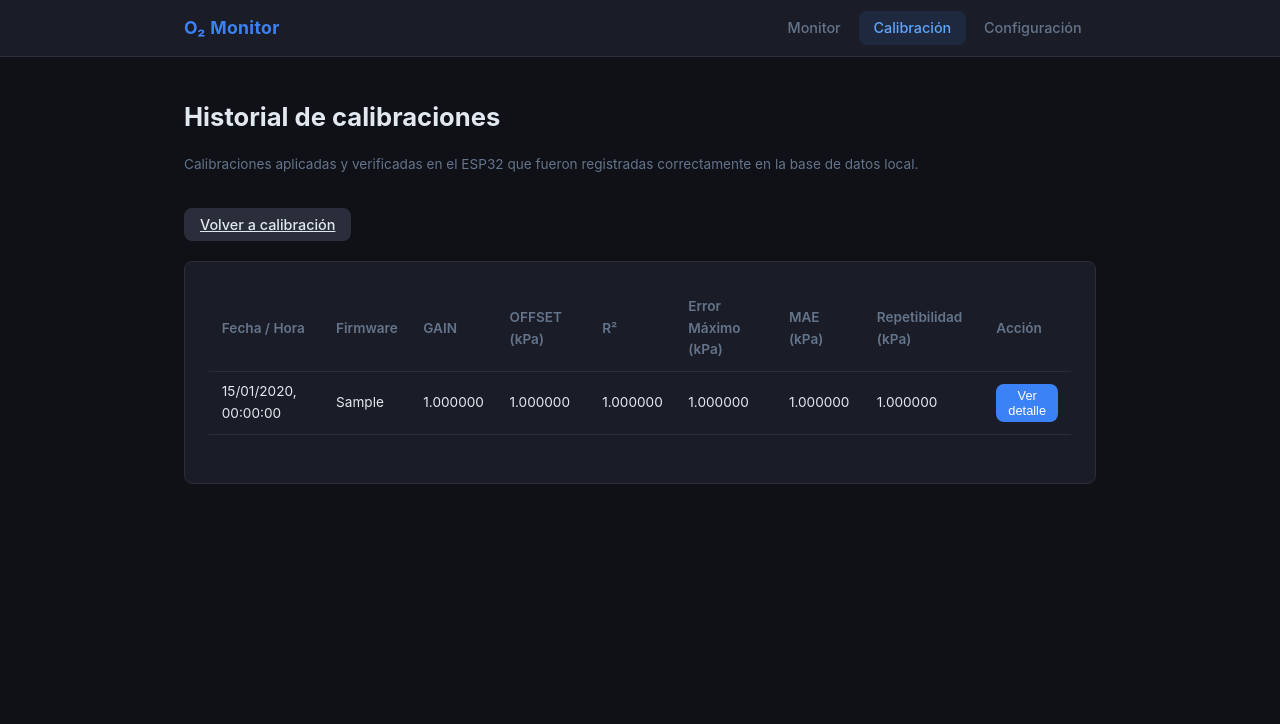
After one commit to Myroesh/monitor-o2, a Flask app: page /calibration/history in a window 1280 px wide. The commit adds this page. Shown: the top 724 px of the page. Run offline with Flask 3, Linux system fonts and the light colour scheme; tables that the repository leaves empty hold one stand-in row (values such as "Sample post").

Commit message:
Phase 8: Add read-only calibration history UI and detail view

```diff
--- a/app/routes/calibration.py
+++ b/app/routes/calibration.py
@@ -8,3 +8,9 @@ calibration_bp = Blueprint("calibration", __name__, url_prefix="/calibration")
 def index():
     """Sensor calibration page."""
     return render_template("calibration.html")
+
+
+@calibration_bp.route("/history")
+def history():
+    """Sensor calibration history page."""
+    return render_template("calibration_history.html")
--- a/app/static/css/app.css
+++ b/app/static/css/app.css
@@ -620,3 +620,76 @@ body {
     justify-content: flex-end;
     margin-top: 1rem;
 }
+
+/* --- History view & helper utilities --- */
+.page-header-row {
+    display: flex;
+    justify-content: space-between;
+    align-items: center;
+    flex-wrap: wrap;
+    gap: 1rem;
+    margin-bottom: 1.5rem;
+}
+
+.empty-state-card {
+    padding: 3rem 1.5rem;
+    text-align: center;
+}
+
+.empty-state-text {
+    font-size: 1.05rem;
+    color: var(--color-muted);
+}
+
+.text-center { text-align: center; }
+.text-sm { font-size: 0.85rem; }
+.text-mono { font-family: ui-monospace, SFMono-Regular, Menlo, Monaco, Consolas, monospace; }
+.text-warning { color: #fbbf24; }
+
+.margin-top-xs { margin-top: 0.25rem; }
+.margin-top-sm { margin-top: 0.5rem; }
+.margin-top-md { margin-top: 1rem; }
+.margin-top-lg { margin-top: 1.5rem; }
+.margin-left-sm { margin-left: 0.5rem; }
+
+.full-width-card {
+    grid-column: 1 / -1;
+}
+
+.alert-link {
+    color: var(--color-accent-hv);
+    text-decoration: underline;
+    font-weight: 500;
+}
+
+.alert-link:hover {
+    color: #93c5fd;
+}
+
+.raw-samples-details summary {
+    cursor: pointer;
+    color: var(--color-accent-hv);
+    font-size: 0.8rem;
+    outline: none;
+    user-select: none;
+}
+
+.raw-samples-details summary:hover {
+    text-decoration: underline;
+}
+
+.raw-samples-table-container {
+    max-height: 180px;
+    overflow-y: auto;
+    border: 1px solid var(--color-border);
+    border-radius: var(--radius);
+}
+
+.raw-samples-table {
+    margin-bottom: 0;
+    font-size: 0.75rem;
+}
+
+.raw-samples-table th, .raw-samples-table td {
+    padding: 0.3rem 0.5rem;
+}
--- /dev/null
+++ b/app/static/js/calibration_history.js
@@ -0,0 +1,247 @@
+/**
+ * calibration_history.js — Phase 8
+ *
+ * Read-only interface for browsing saved calibration sessions and inspecting point details.
+ * Consumes GET /api/calibration/history and GET /api/calibration/history/<session_id>.
+ */
+
+"use strict";
+
+document.addEventListener("DOMContentLoaded", () => {
+    // ── DOM references ─────────────────────────────────────────────────────
+    const dom = {
+        errorAlert: document.getElementById("history-error-alert"),
+        errorMsg: document.getElementById("history-error-msg"),
+        btnRetry: document.getElementById("btn-retry-history"),
+        emptyState: document.getElementById("history-empty-state"),
+        tableContainer: document.getElementById("history-table-container"),
+        tableBody: document.getElementById("history-table-body"),
+        detailPanel: document.getElementById("history-detail-panel"),
+        btnCloseDetail: document.getElementById("btn-close-detail"),
+
+        // Detail elements
+        detailSessionId: document.getElementById("detail-session-id"),
+        detailFirmware: document.getElementById("detail-firmware"),
+        detailCreatedAt: document.getElementById("detail-created-at"),
+        detailSavedAt: document.getElementById("detail-saved-at"),
+        detailGain: document.getElementById("detail-gain"),
+        detailOffset: document.getElementById("detail-offset"),
+        detailR2: document.getElementById("detail-r2"),
+        detailMaxError: document.getElementById("detail-max-error"),
+        detailMae: document.getElementById("detail-mae"),
+        detailRepeatability: document.getElementById("detail-repeatability"),
+        detailPointsBody: document.getElementById("detail-points-table-body"),
+    };
+
+    // ── Helper formatters ──────────────────────────────────────────────────
+    function fmt(val, decimals = 6) {
+        return val != null && !isNaN(val) ? Number(val).toFixed(decimals) : "—";
+    }
+
+    function formatLocalDate(isoString) {
+        if (!isoString) return "—";
+        try {
+            const d = new Date(isoString);
+            if (isNaN(d.getTime())) return isoString;
+            return d.toLocaleString("es-ES", {
+                year: "numeric",
+                month: "2-digit",
+                day: "2-digit",
+                hour: "2-digit",
+                minute: "2-digit",
+                second: "2-digit",
+            });
+        } catch {
+            return isoString;
+        }
+    }
+
+    function formatTimestamp(ts) {
+        if (ts == null) return "—";
+        try {
+            const d = new Date(Number(ts) * 1000);
+            if (isNaN(d.getTime())) return String(ts);
+            return d.toLocaleTimeString("es-ES", {
+                hour: "2-digit",
+                minute: "2-digit",
+                second: "2-digit",
+                fractionalSecondDigits: 3,
+            });
+        } catch {
+            return String(ts);
+        }
+    }
+
+    // ── Fetch & Render Session List ────────────────────────────────────────
+    async function loadHistory() {
+        if (dom.errorAlert) dom.errorAlert.classList.add("hidden");
+        if (dom.tableContainer) dom.tableContainer.classList.add("hidden");
+        if (dom.emptyState) dom.emptyState.classList.add("hidden");
+
+        try {
+            const res = await fetch("/api/calibration/history");
+            if (!res.ok) {
+                throw new Error(`HTTP ${res.status}: ${res.statusText}`);
+            }
+            const sessions = await res.json();
+            renderSessionList(sessions);
+        } catch (err) {
+            if (dom.errorAlert) {
+                if (dom.errorMsg) dom.errorMsg.textContent = `Error al cargar historial: ${err.message}`;
+                dom.errorAlert.classList.remove("hidden");
+            }
+        }
+    }
+
+    function renderSessionList(sessions) {
+        if (!sessions || sessions.length === 0) {
+            if (dom.emptyState) dom.emptyState.classList.remove("hidden");
+            if (dom.tableContainer) dom.tableContainer.classList.add("hidden");
+            return;
+        }
+
+        if (dom.emptyState) dom.emptyState.classList.add("hidden");
+        if (dom.tableContainer) dom.tableContainer.classList.remove("hidden");
+
+        dom.tableBody.innerHTML = "";
+        sessions.forEach((s) => {
+            const tr = document.createElement("tr");
+
+            tr.innerHTML = `
+                <td>${formatLocalDate(s.saved_at)}</td>
+                <td>${s.firmware_version || "—"}</td>
+                <td>${fmt(s.gain, 6)}</td>
+                <td>${fmt(s.offset_kpa, 6)}</td>
+                <td>${fmt(s.r_squared, 6)}</td>
+                <td>${fmt(s.max_error_kpa, 6)}</td>
+                <td>${fmt(s.mean_absolute_error_kpa, 6)}</td>
+                <td>${fmt(s.repeatability_kpa, 6)}</td>
+                <td>
+                    <button type="button" class="btn btn-sm btn-primary btn-view-detail" data-id="${s.session_id}">
+                        Ver detalle
+                    </button>
+                </td>
+            `;
+
+            dom.tableBody.appendChild(tr);
+        });
+
+        // Attach event listeners to "Ver detalle" buttons
+        document.querySelectorAll(".btn-view-detail").forEach((btn) => {
+            btn.addEventListener("click", (e) => {
+                const sessionId = e.currentTarget.getAttribute("data-id");
+                if (sessionId) loadSessionDetail(sessionId);
+            });
+        });
+    }
+
+    // ── Fetch & Render Session Detail ──────────────────────────────────────
+    async function loadSessionDetail(sessionId) {
+        try {
+            const res = await fetch(`/api/calibration/history/${sessionId}`);
+            if (!res.ok) {
+                throw new Error(`HTTP ${res.status}: ${res.statusText}`);
+            }
+            const detail = await res.json();
+            renderSessionDetail(detail);
+        } catch (err) {
+            alert(`No se pudo cargar el detalle de la sesión: ${err.message}`);
+        }
+    }
+
+    function renderSessionDetail(detail) {
+        if (!detail) return;
+
+        dom.detailSessionId.textContent = detail.session_id || "—";
+        dom.detailFirmware.textContent = detail.firmware_version || "—";
+        dom.detailCreatedAt.textContent = formatLocalDate(detail.created_at);
+        dom.detailSavedAt.textContent = formatLocalDate(detail.saved_at);
+        dom.detailGain.textContent = fmt(detail.gain, 6);
+        dom.detailOffset.textContent = fmt(detail.offset_kpa, 6) + " kPa";
+        dom.detailR2.textContent = fmt(detail.r_squared, 6);
+        dom.detailMaxError.textContent = fmt(detail.max_error_kpa, 6) + " kPa";
+        dom.detailMae.textContent = fmt(detail.mean_absolute_error_kpa, 6) + " kPa";
+        dom.detailRepeatability.textContent = fmt(detail.repeatability_kpa, 6) + " kPa";
+
+        // Points table
+        dom.detailPointsBody.innerHTML = "";
+        const points = detail.points || [];
+
+        points.forEach((pt) => {
+            const tr = document.createElement("tr");
+
+            // Build raw samples table inside <details>
+            const samples = pt.samples || [];
+            const timestamps = pt.sample_timestamps || [];
+            let rawSamplesHtml = "—";
+
+            if (samples.length > 0) {
+                let rowsHtml = "";
+                samples.forEach((val, idx) => {
+                    const ts = timestamps[idx];
+                    rowsHtml += `
+                        <tr>
+                            <td>#${idx + 1}</td>
+                            <td>${formatTimestamp(ts)}</td>
+                            <td>${fmt(val, 4)}</td>
+                        </tr>
+                    `;
+                });
+
+                rawSamplesHtml = `
+                    <details class="raw-samples-details">
+                        <summary>Ver muestras crudas (${samples.length})</summary>
+                        <div class="raw-samples-table-container margin-top-xs">
+                            <table class="table raw-samples-table">
+                                <thead>
+                                    <tr>
+                                        <th>#</th>
+                                        <th>Hora</th>
+                                        <th>P nominal (kPa)</th>
+                                    </tr>
+                                </thead>
+                                <tbody>
+                                    ${rowsHtml}
+                                </tbody>
+                            </table>
+                        </div>
+                    </details>
+                `;
+            }
+
+            tr.innerHTML = `
+                <td><strong>Paso ${pt.step_index + 1}</strong></td>
+                <td>${fmt(pt.target_mmhg, 1)}</td>
+                <td>${fmt(pt.target_kpa, 4)}</td>
+                <td>${fmt(pt.observed_mmhg, 1)}</td>
+                <td>${fmt(pt.observed_kpa, 4)}</td>
+                <td>${fmt(pt.mean_p_nominal_kpa, 4)}</td>
+                <td>${fmt(pt.std_p_nominal_kpa, 4)}</td>
+                <td>${fmt(pt.min_p_nominal_kpa, 4)}</td>
+                <td>${fmt(pt.max_p_nominal_kpa, 4)}</td>
+                <td>${pt.sample_count}</td>
+                <td>${pt.residual_kpa != null ? fmt(pt.residual_kpa, 6) : "—"}</td>
+                <td>${rawSamplesHtml}</td>
+            `;
+
+            dom.detailPointsBody.appendChild(tr);
+        });
+
+        dom.detailPanel.classList.remove("hidden");
+        dom.detailPanel.scrollIntoView({ behavior: "smooth", block: "start" });
+    }
+
+    // ── Event Handlers ─────────────────────────────────────────────────────
+    if (dom.btnRetry) {
+        dom.btnRetry.addEventListener("click", loadHistory);
+    }
+
+    if (dom.btnCloseDetail) {
+        dom.btnCloseDetail.addEventListener("click", () => {
+            dom.detailPanel.classList.add("hidden");
+        });
+    }
+
+    // Initial load
+    loadHistory();
+});
--- /dev/null
+++ b/app/templates/calibration_history.html
@@ -0,0 +1,146 @@
+{% extends "base.html" %}
+
+{% block title %}Historial de Calibraciones{% endblock %}
+
+{% block content %}
+<section class="page-section calibration-history-page">
+    <div class="page-header-row">
+        <div>
+            <h1>Historial de calibraciones</h1>
+            <p class="section-desc">Calibraciones aplicadas y verificadas en el ESP32 que fueron registradas correctamente en la base de datos local.</p>
+        </div>
+        <div>
+            <a href="{{ url_for('calibration.index') }}" class="btn btn-secondary" id="btn-back-to-calibration">
+                Volver a calibración
+            </a>
+        </div>
+    </div>
+
+    <!-- Error state with Retry -->
+    <div id="history-error-alert" class="alert alert-danger hidden margin-top-md">
+        <span id="history-error-msg">Error al cargar el historial de calibraciones.</span>
+        <button type="button" id="btn-retry-history" class="btn btn-sm btn-secondary margin-left-sm">
+            Reintentar
+        </button>
+    </div>
+
+    <!-- Empty state -->
+    <div id="history-empty-state" class="card empty-state-card hidden text-center margin-top-md">
+        <p class="empty-state-text">Todavía no hay calibraciones guardadas.</p>
+        <div class="margin-top-sm">
+            <a href="{{ url_for('calibration.index') }}" class="btn btn-primary" id="btn-empty-start-calibration">
+                Realizar calibración
+            </a>
+        </div>
+    </div>
+
+    <!-- Sessions list table -->
+    <div id="history-table-container" class="card hidden margin-top-md">
+        <div class="table-wrapper">
+            <table class="table" id="history-table">
+                <thead>
+                    <tr>
+                        <th>Fecha / Hora</th>
+                        <th>Firmware</th>
+                        <th>GAIN</th>
+                        <th>OFFSET (kPa)</th>
+                        <th>R²</th>
+                        <th>Error Máximo (kPa)</th>
+                        <th>MAE (kPa)</th>
+                        <th>Repetibilidad (kPa)</th>
+                        <th>Acción</th>
+                    </tr>
+                </thead>
+                <tbody id="history-table-body">
+                    <!-- Populated dynamically by JS -->
+                </tbody>
+            </table>
+        </div>
+    </div>
+
+    <!-- Session Detail Section (Hidden by default, opened upon clicking "Ver detalle") -->
+    <div id="history-detail-panel" class="card history-detail-card hidden margin-top-lg">
+        <div class="page-header-row">
+            <h2>Detalle de la calibración</h2>
+            <button type="button" id="btn-close-detail" class="btn btn-secondary btn-sm">
+                Cerrar detalle
+            </button>
+        </div>
+
+        <div class="results-grid margin-top-md">
+            <div class="res-card full-width-card">
+                <span class="res-label">Session ID</span>
+                <span id="detail-session-id" class="res-val text-mono">—</span>
+            </div>
+            <div class="res-card">
+                <span class="res-label">Firmware</span>
+                <span id="detail-firmware" class="res-val">—</span>
+            </div>
+            <div class="res-card">
+                <span class="res-label">Fecha creación</span>
+                <span id="detail-created-at" class="res-val">—</span>
+            </div>
+            <div class="res-card">
+                <span class="res-label">Fecha guardado</span>
+                <span id="detail-saved-at" class="res-val">—</span>
+            </div>
+            <div class="res-card">
+                <span class="res-label">GAIN</span>
+                <span id="detail-gain" class="res-val">—</span>
+            </div>
+            <div class="res-card">
+                <span class="res-label">OFFSET (kPa)</span>
+                <span id="detail-offset" class="res-val">—</span>
+            </div>
+            <div class="res-card">
+                <span class="res-label">R²</span>
+                <span id="detail-r2" class="res-val">—</span>
+            </div>
+            <div class="res-card">
+                <span class="res-label">Error Máximo (kPa)</span>
+                <span id="detail-max-error" class="res-val">—</span>
+            </div>
+            <div class="res-card">
+                <span class="res-label">MAE (kPa)</span>
+                <span id="detail-mae" class="res-val">—</span>
+            </div>
+            <div class="res-card">
+                <span class="res-label">Repetibilidad (kPa)</span>
+                <span id="detail-repeatability" class="res-val">—</span>
+            </div>
+        </div>
+
+        <!-- Points Table in Detail -->
+        <div class="margin-top-lg">
+            <h3>Detalle por Punto de Medición</h3>
+            <div class="table-wrapper margin-top-sm">
+                <table class="table" id="detail-points-table">
+                    <thead>
+                        <tr>
+                            <th>Paso</th>
+                            <th>Objetivo (mmHg)</th>
+                            <th>Objetivo (kPa)</th>
+                            <th>Observado (mmHg)</th>
+                            <th>Observado (kPa)</th>
+                            <th>Promedio P nominal (kPa)</th>
+                            <th>Desv. estándar (kPa)</th>
+                            <th>Mínimo (kPa)</th>
+                            <th>Máximo (kPa)</th>
+                            <th>Muestras</th>
+                            <th>Residuo (kPa)</th>
+                            <th>Muestras Crudas</th>
+                        </tr>
+                    </thead>
+                    <tbody id="detail-points-table-body">
+                        <!-- Populated dynamically by JS -->
+                    </tbody>
+                </table>
+            </div>
+        </div>
+    </div>
+</section>
+{% endblock %}
+
+{% block scripts %}
+<script src="{{ url_for('static', filename='js/calibration_history.js') }}"></script>
+{% endblock %}
```
Also changed, not shown: app/static/js/calibration.js (+16 -1 lines), app/templates/calibration.html (+6 -1 lines), tests/integration/test_calibration_history_routes.py (+71 -0 lines), todo.md (+2 -1 lines).
